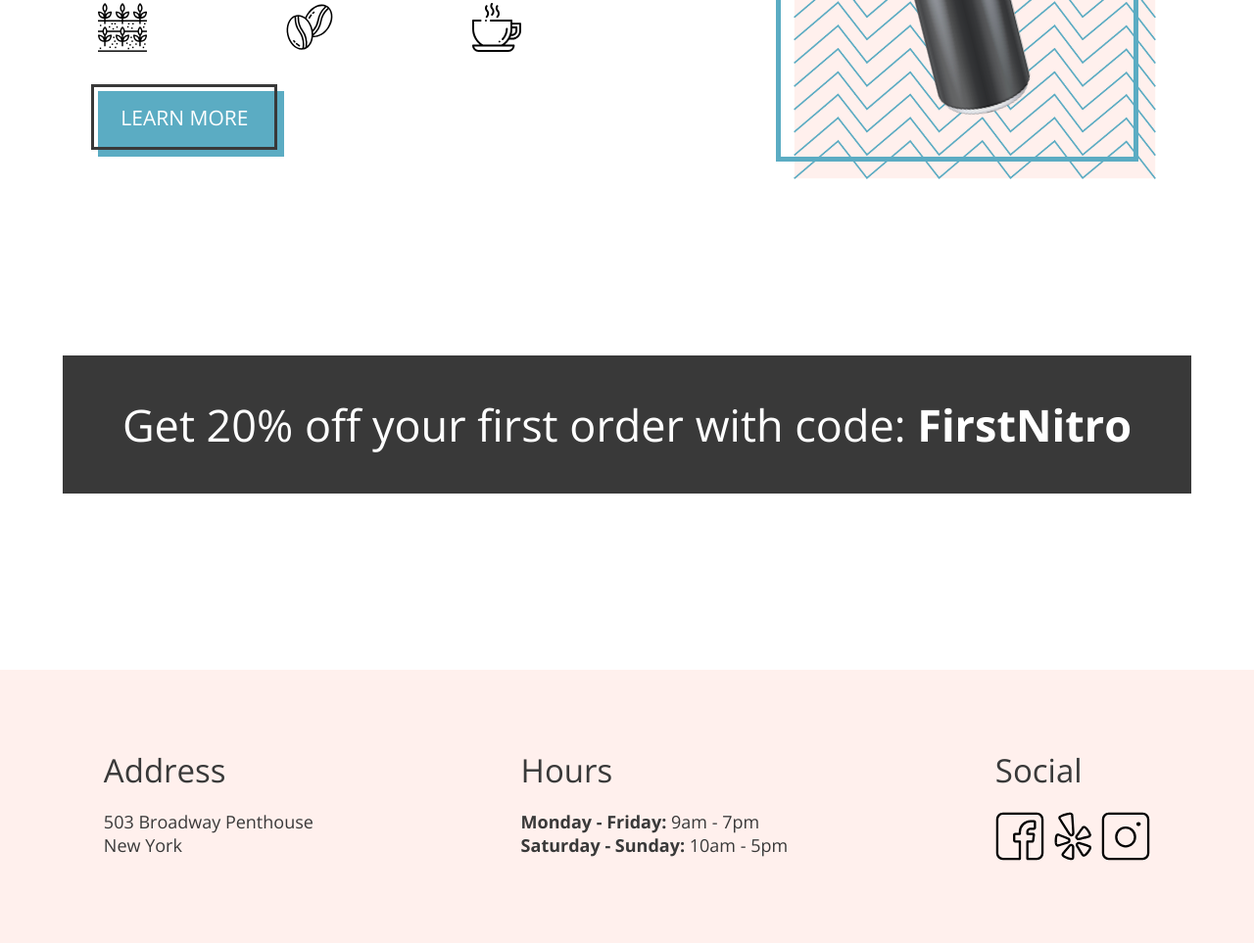
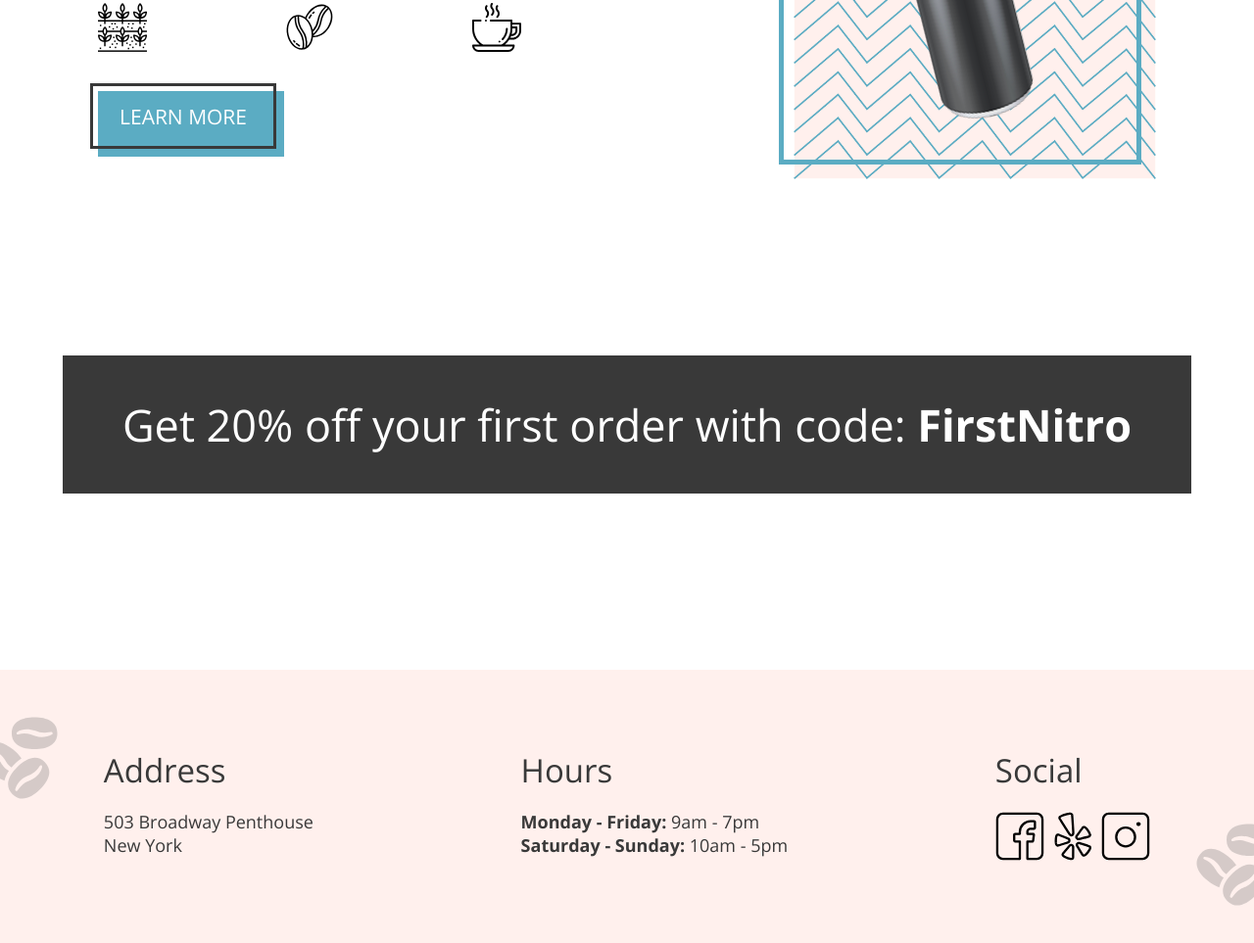
Before and after one commit to saint-fox1/Coffee-Shop, a plain HTML site: page index.html in a window 1280 px wide. Shown: the part 1969-2932 px from the top of the page at 98% size. Drawn offline with nearby package versions, Linux system fonts and the light colour scheme.

Commit message:
"Assignment 15 is complete"

```diff
--- a/css/landing.css
+++ b/css/landing.css
@@ -28,8 +28,8 @@
   width: 190px;
   height: 67px;
   position: absolute;
-  top: -10%;
-  left: -3.5%;
+  top: -8px;
+  left: -8px;
   display: flex;
   justify-content: center;
   align-items: center;
@@ -151,8 +151,8 @@
   height: 370px;
   position: absolute;
   border: #5bacc3 5px solid;
-  top: -5%;
-  left: -5%;
+  top: -15px;
+  left: -15px;
   display: flex;
   justify-content: center;
   align-items: center;
@@ -169,6 +169,8 @@ footer {
   background-color: #fff0ed;
   text-align: center;
   display: flex;
+  position: relative;
+  overflow: hidden;
 }
 
 .footer__section {
@@ -187,3 +189,18 @@ footer {
 .footer__section img {
   margin-top: 1.25rem;
 }
+
+.footer__background-bean-decoration {
+  position: absolute;
+  opacity: 0.3;
+  height: 100px;
+  width: 100px;
+}
+.footer__background-bean-decoration-left {
+  top: 40px;
+  left: -30px;
+}
+.footer__background-bean-decoration-right {
+  bottom: 40px;
+  right: -30px;
+}
--- a/index.html
+++ b/index.html
@@ -167,6 +167,14 @@
     <!-- Footer -->
 
     <footer class="footer">
+      <img
+        src="/assets/logos/coffee-beans-logo-and-footer.svg"
+        class="footer__background-bean-decoration footer__background-bean-decoration-left"
+      />
+      <img
+        src="/assets/logos/coffee-beans-logo-and-footer.svg"
+        class="footer__background-bean-decoration footer__background-bean-decoration-right"
+      />
       <div class="footer__section">
         <h3>Address</h3>
         <p>503 Broadway Penthouse</p>
```
